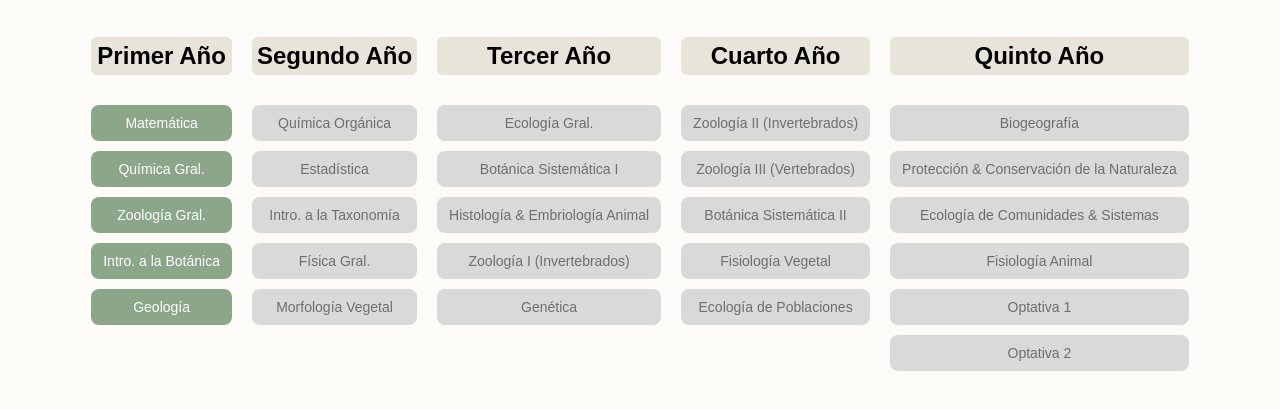
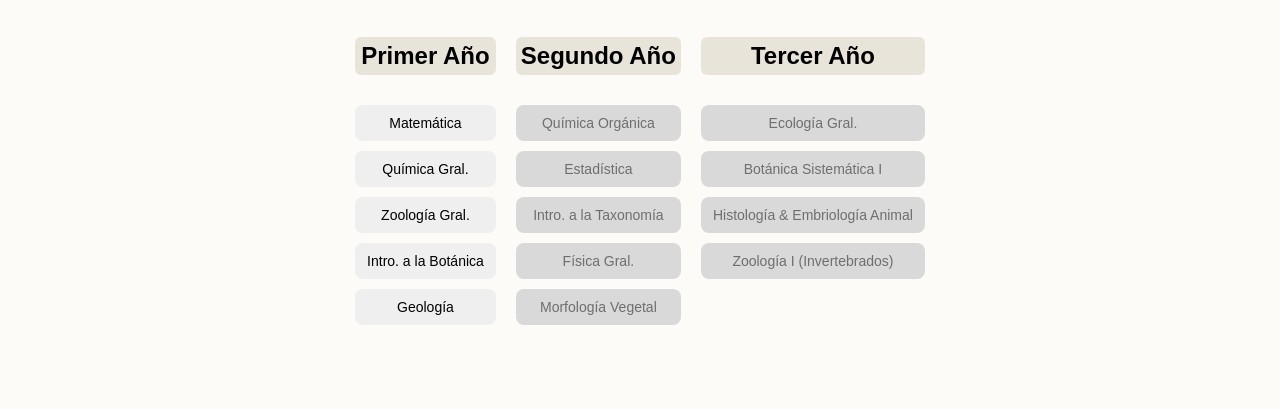
Before and after one commit to julianacomida/ecolog-a-unlp, a plain HTML site: page index.html in a window 1280 px wide. Shown: the part 81-490 px from the top of the page. Drawn offline with Linux system fonts and the light colour scheme.

Commit message:
Update index.html

```diff
--- a/index.html
+++ b/index.html
@@ -8,17 +8,16 @@
 </head>
 <body>
     <h1>Malla Interactiva</h1>
-
     <div class="malla">
 
         <!-- PRIMER AÑO -->
         <div class="anio">
             <h2>Primer Año</h2>
-            <button class="ramo final" id="matematica" data-desbloquea-cursada="estadistica" data-desbloquea-final="">Matemática</button>
-            <button class="ramo final" id="quimica-gral" data-desbloquea-cursada="quimica-organica" data-desbloquea-final="genetica,fisiologia-vegetal,fisiologia-animal">Química Gral.</button>
-            <button class="ramo final" id="zoologia-gral" data-desbloquea-cursada="intro-taxonomia,ecologia-gral,histologia" data-desbloquea-final="quimica-organica,estadistica,intro-taxonomia,fisica-gral,morfologia-vegetal,ecologia-gral,botanica1,histologia,zoologia1,genetica,zoologia3,botanica2,ecopoblaciones,biogeografia,ecocomunidades,fisiologia-animal">Zoología Gral.</button>
-            <button class="ramo final" id="intro-botanica" data-desbloquea-cursada="intro-taxonomia,morfologia-vegetal,ecologia-gral" data-desbloquea-final="quimica-organica,estadistica,intro-taxonomia,fisica-gral,morfologia-vegetal,ecologia-gral,botanica1,histologia,genetica,botanica2,fisiologia-vegetal,ecopoblaciones,biogeografia,ecocomunidades">Intro. a la Botánica</button>
-            <button class="ramo final" id="geologia" data-desbloquea-cursada="ecologia-gral" data-desbloquea-final="ecopoblaciones,biogeografia,proteccion,ecocomunidades">Geología</button>
+            <button class="ramo verde-final" id="matematica" data-desbloquea-cursada="estadistica" data-desbloquea-final="">Matemática</button>
+            <button class="ramo verde-final" id="quimica-gral" data-desbloquea-cursada="quimica-organica" data-desbloquea-final="genetica,fisiologia-vegetal,fisiologia-animal">Química Gral.</button>
+            <button class="ramo verde-final" id="zoologia-gral" data-desbloquea-cursada="intro-taxonomia,ecologia-gral,histologia" data-desbloquea-final="quimica-organica,estadistica,intro-taxonomia,fisica-gral,morfologia-vegetal,ecologia-gral,botanica1,histologia,zoologia1,genetica,zoologia3,botanica2,ecopoblaciones,biogeografia,ecocomunidades,fisiologia-animal">Zoología Gral.</button>
+            <button class="ramo verde-final" id="intro-botanica" data-desbloquea-cursada="intro-taxonomia,morfologia-vegetal,ecologia-gral" data-desbloquea-final="quimica-organica,estadistica,intro-taxonomia,fisica-gral,morfologia-vegetal,ecologia-gral,botanica1,histologia,genetica,botanica2,fisiologia-vegetal,ecopoblaciones,biogeografia,ecocomunidades">Intro. a la Botánica</button>
+            <button class="ramo verde-final" id="geologia" data-desbloquea-cursada="ecologia-gral" data-desbloquea-final="ecopoblaciones,biogeografia,proteccion,ecocomunidades">Geología</button>
         </div>
 
         <!-- SEGUNDO AÑO -->
@@ -38,31 +37,4 @@
             <button class="ramo bloqueado" id="botanica1" data-desbloquea-cursada="" data-desbloquea-final="">Botánica Sistemática I</button>
             <button class="ramo bloqueado" id="histologia" data-desbloquea-cursada="fisiologia-animal" data-desbloquea-final="">Histología & Embriología Animal</button>
             <button class="ramo bloqueado" id="zoologia1" data-desbloquea-cursada="zoologia2" data-desbloquea-final="">Zoología I (Invertebrados)</button>
-            <button class="ramo bloqueado" id="genetica" data-desbloquea-cursada="ecopoblaciones" data-desbloquea-final="">Genética</button>
-        </div>
-
-        <!-- CUARTO AÑO -->
-        <div class="anio">
-            <h2>Cuarto Año</h2>
-            <button class="ramo bloqueado" id="zoologia2" data-desbloquea-cursada="" data-desbloquea-final="">Zoología II (Invertebrados)</button>
-            <button class="ramo bloqueado" id="zoologia3" data-desbloquea-cursada="proteccion" data-desbloquea-final="">Zoología III (Vertebrados)</button>
-            <button class="ramo bloqueado" id="botanica2" data-desbloquea-cursada="proteccion" data-desbloquea-final="">Botánica Sistemática II</button>
-            <button class="ramo bloqueado" id="fisiologia-vegetal" data-desbloquea-cursada="" data-desbloquea-final="">Fisiología Vegetal</button>
-            <button class="ramo bloqueado" id="ecopoblaciones" data-desbloquea-cursada="" data-desbloquea-final="">Ecología de Poblaciones</button>
-        </div>
-
-        <!-- QUINTO AÑO -->
-        <div class="anio">
-            <h2>Quinto Año</h2>
-            <button class="ramo bloqueado" id="biogeografia" data-desbloquea-cursada="" data-desbloquea-final="">Biogeografía</button>
-            <button class="ramo bloqueado" id="proteccion" data-desbloquea-cursada="" data-desbloquea-final="">Protección & Conservación de la Naturaleza</button>
-            <button class="ramo bloqueado" id="ecocomunidades" data-desbloquea-cursada="" data-desbloquea-final="">Ecología de Comunidades & Sistemas</button>
-            <button class="ramo bloqueado" id="fisiologia-animal" data-desbloquea-cursada="" data-desbloquea-final="">Fisiología Animal</button>
-            <button class="ramo bloqueado">Optativa 1</button>
-            <button class="ramo bloqueado">Optativa 2</button>
-        </div>
-
-    </div>
-    <script src="script.js"></script>
-</body>
-</html>
+            <button class="
```
